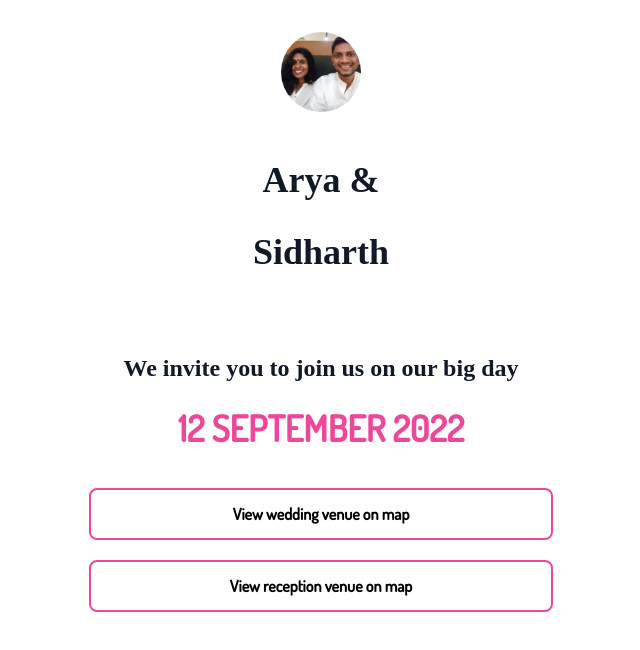
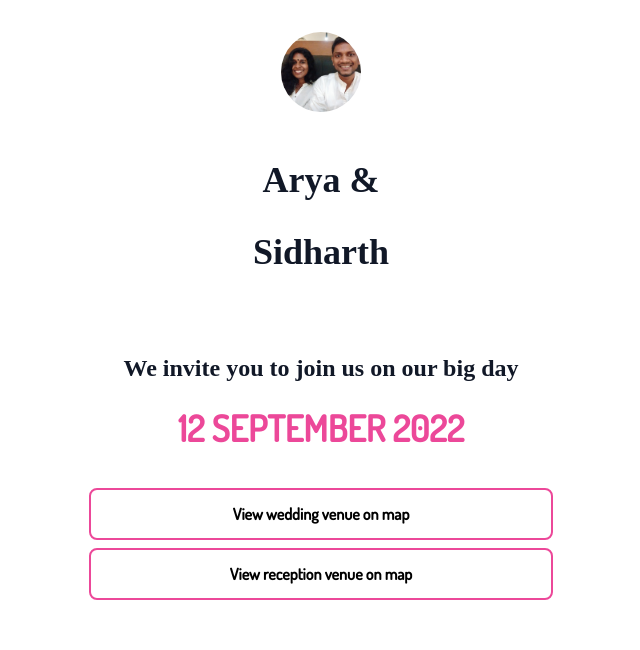
Before and after one commit to sidharthd/arya-sid, a Next.js app: page / in a window 1280 px wide. Shown: the top 650 px of the page, without its empty margins (319-959 px from the left). Built offline with nearby package versions, Linux system fonts and the light colour scheme; a web font is replaced by a local one.

Commit message:
Add button target

```diff
--- a/components/Button/Button.tsx
+++ b/components/Button/Button.tsx
@@ -14,7 +14,7 @@ export const Button: React.FC<ButtonProps> = ({
   <button
     onClick={onClick}
     type="button"
-    className={`text-black hover:text-white border-2 border-pink-500 hover:bg-pink-500 focus:ring-4 focus:outline-none focus:ring-pink-300 font-bold rounded-lg px-5 py-2.5 text-center mr-2 mb-2 dark:border-pink-500 dark:text-pink-500 dark:hover:text-white dark:hover:bg-pink-600 dark:focus:ring-pink-800 ${className}`}
+    className={`text-black hover:text-white border-2 border-pink-500 hover:bg-pink-500 focus:ring-4 focus:outline-none focus:ring-pink-300 font-bold rounded-lg px-5 py-2.5 text-center mr-2 mb-2 dark:border-pink-500 dark:text-pink-500 dark:hover:text-white dark:hover:bg-pink-600 dark:focus:ring-pink-800 transition duration-500 ${className}`}
   >
     {children}
   </button>
--- a/components/Hero/HeroCTA.tsx
+++ b/components/Hero/HeroCTA.tsx
@@ -1,10 +1,18 @@
+import Link from "next/link";
 import { Button } from "components";
+
+const weddingLocation = "https://goo.gl/maps/C5hJjDiuGfSrth4E9";
+const receptionLocation = "https://goo.gl/maps/RDFdikRrGrwpby2R9";
 
 export const HeroCTA = () => {
   return (
     <div className="mt-10 space-y-3">
-      <Button className="w-full">View wedding venue on map</Button>
-      <Button className="w-full">View reception venue on map</Button>
+      <a href={weddingLocation} target="_blank" rel="noreferrer">
+        <Button className="w-full">View wedding venue on map</Button>
+      </a>
+      <a href={receptionLocation} target="_blank" rel="noreferrer">
+        <Button className="w-full">View reception venue on map</Button>
+      </a>
     </div>
   );
 };
```
